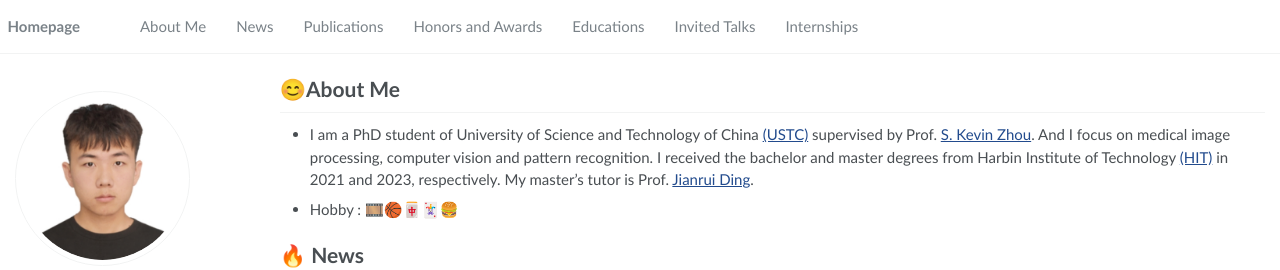
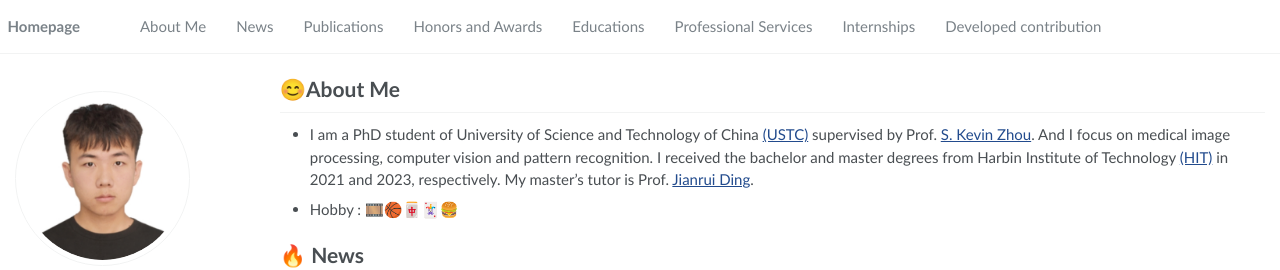
Before and after one commit to FengheTan9/FengheTan9.github.io, a Jekyll site: the page built from _pages/about.md, in a window 1280 px wide. Shown: the top 270 px of the page. Built offline with Jekyll 4.4.1, drawn with Linux system fonts in a browser that asks for light colours; some web fonts are replaced.

Commit message:
update readme

```diff
--- a/_data/navigation.yml
+++ b/_data/navigation.yml
@@ -15,8 +15,11 @@ main:
   - title: "Educations"
     url: "/#-educations"
 
-  - title: "Invited Talks"
-    url: "/#-invited-talks"
+  - title: "Professional Services"
+    url: "/#-Professional Services"
 
   - title: "Internships"
-    url: "/#-internships"
+    url: "/#-Internships"
+
+  - title: "Developed contribution"
+    url: "/#-Developed contribution"
```
